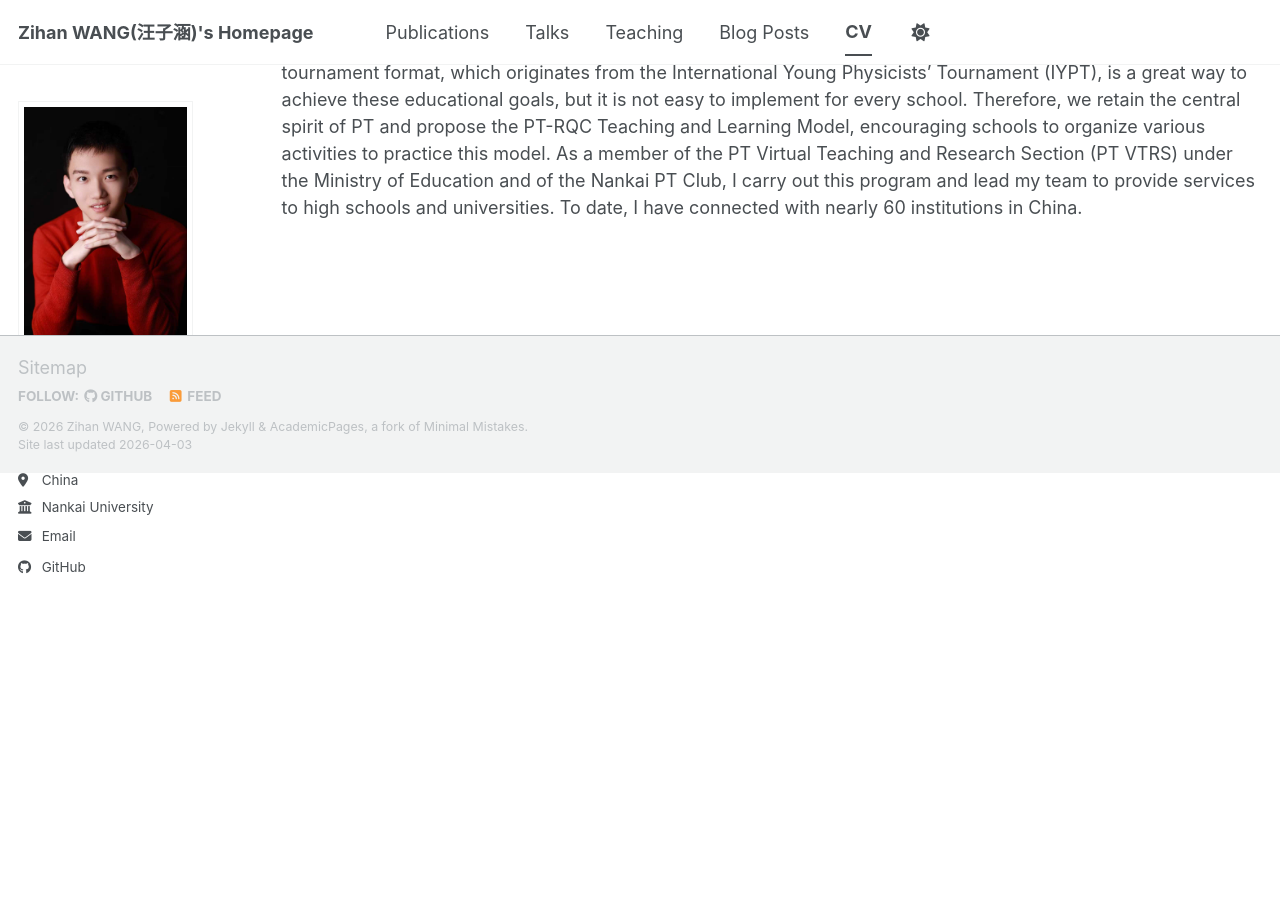
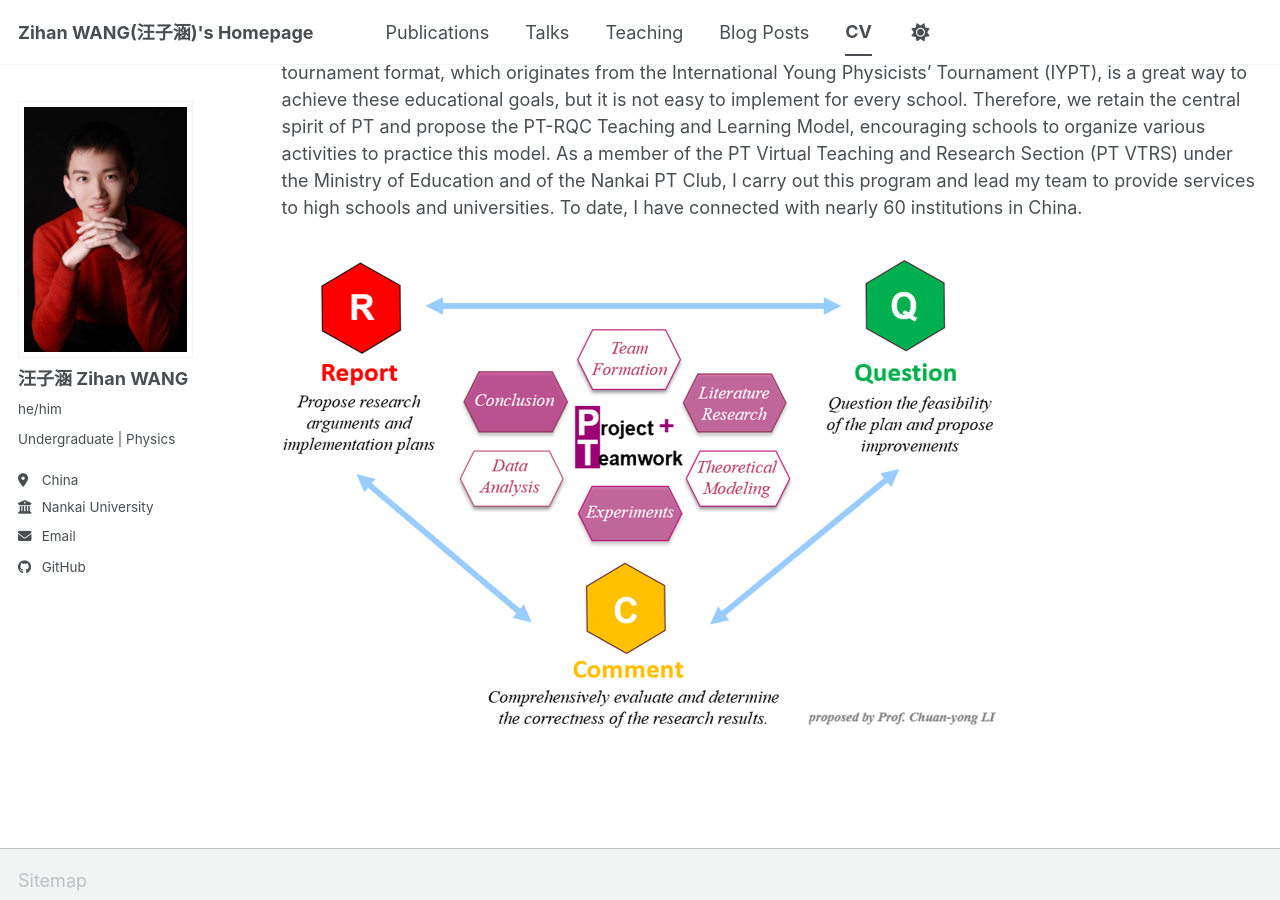
Before and after one commit to zhwang6626/zhwang6626.github.io, a Jekyll site: the page built from _pages/cv.md, in a window 1280 px wide and 900 px high, scrolled down 3125 px. Built offline with Jekyll 4.4.1, drawn with Linux system fonts in a browser that asks for light colours; a script bundle is joined from its source files by our own code; library files that are not in the unit come from our copies.

Commit message:
Update cv.md

```diff
--- a/_pages/cv.md
+++ b/_pages/cv.md
@@ -74,4 +74,4 @@ Service and leadership
 ======
 I am currently undertaking a service-learning program, popularizing the **PT-RQC Teaching and Learning Model** across all levels of science education. We aim to transform traditional learning methods in China, such as doing tedious exercises and preparing for exams, and to build a whole-process student development pipeline, enabling students to handle complex problems, think critically, and express their ideas clearly and confidently. The physics tournament format, which originates from the International Young Physicists' Tournament (IYPT), is a great way to achieve these educational goals, but it is not easy to implement for every school. Therefore, we retain the central spirit of PT and propose the PT-RQC Teaching and Learning Model, encouraging schools to organize various activities to practice this model. As a member of the PT Virtual Teaching and Research Section (PT VTRS) under the Ministry of Education and of the Nankai PT Club, I carry out this program and lead my team to provide services to high schools and universities. To date, I have connected with nearly 60 institutions in China.
 
-[](/images/PT-RQC_Teaching_and_Learning_Model.png)
+![](/images/PT-RQC_Teaching_and_Learning_Model.png)
```
